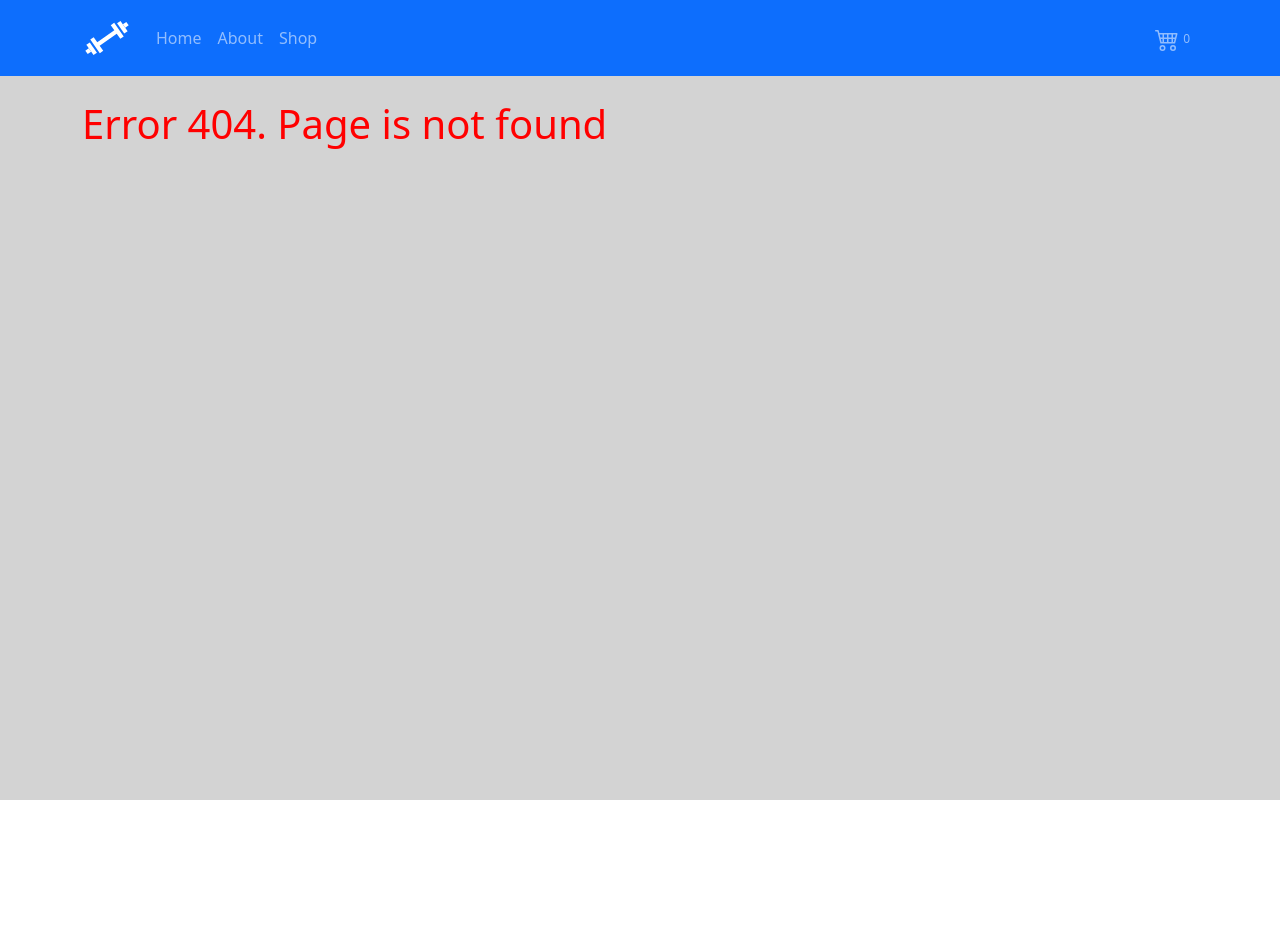
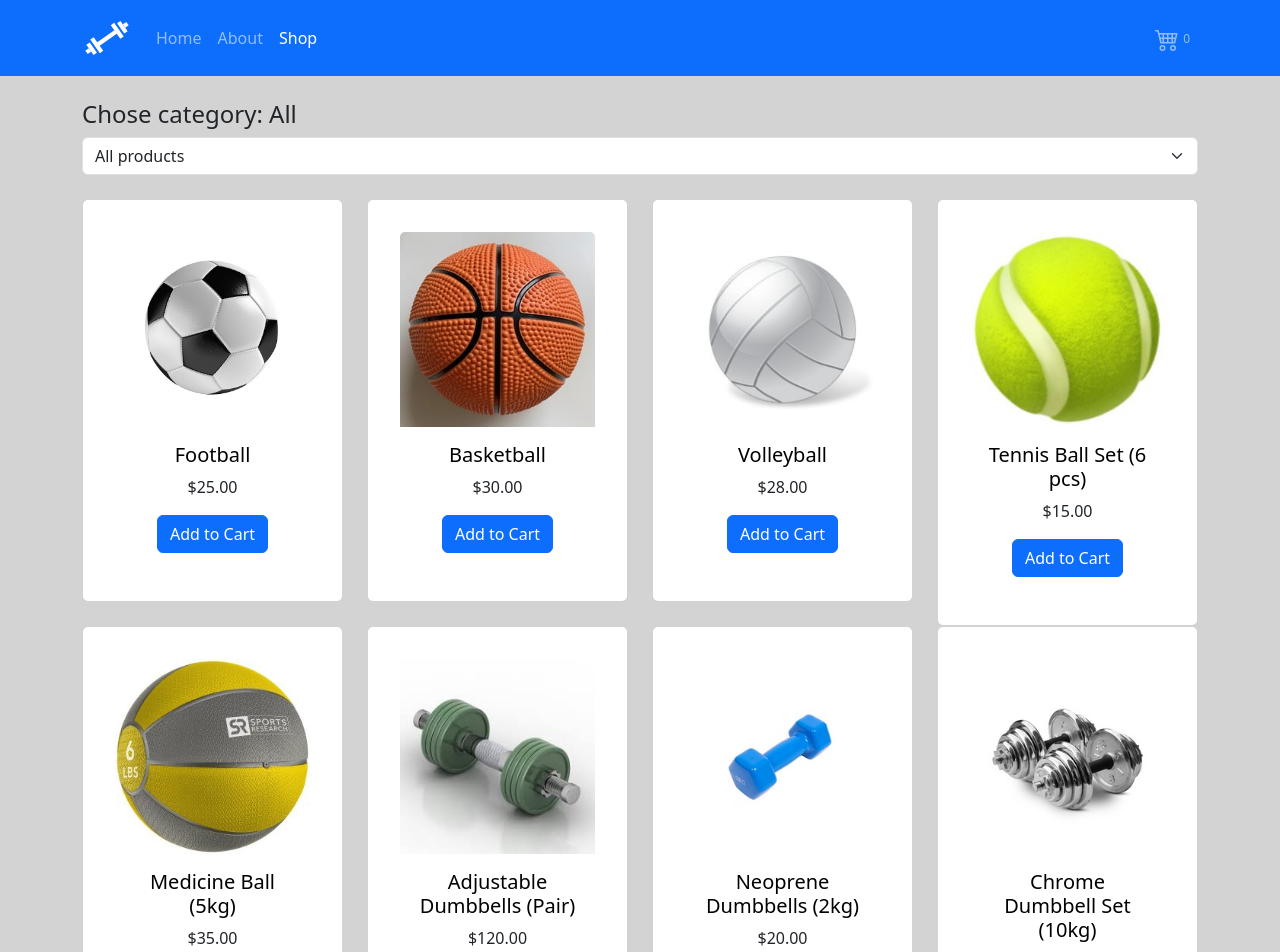
Before and after one commit to DaniilT048/internet-shop, a React (Vite) app: page /internet-shop/products in a window 1280 px wide. Before the commit this address had no page. Shown: the top 952 px of the page. Before the commit the page ends 800 px from the top, so only its background shows below. Built offline with nearby package versions, Linux system fonts and the light colour scheme.

Commit message:
finish build

```diff
--- a/package.json
+++ b/package.json
@@ -3,6 +3,7 @@
   "private": true,
   "version": "0.0.0",
   "type": "module",
+  "homepage": "https://daniilt048.github.io/internet-shop/",
   "scripts": {
     "dev": "vite",
     "build": "tsc -b && vite build",
--- a/src/App.tsx
+++ b/src/App.tsx
@@ -19,7 +19,9 @@ const router = createBrowserRouter ([
       }
     ]
   }
-]);
+],{
+  basename: "/internet-shop",
+});
 
 const App = () =>{
 
--- a/src/components/Item.tsx
+++ b/src/components/Item.tsx
@@ -24,7 +24,7 @@ const Item = () => {
         <Container className="text-center">
             <div className="card bg-info">
                 <div>
-                    <img src={product.image} className="card-img-top" alt={product.description}  style={{width: '300px', }}/>
+                    <img src={`.${product.image}`} className="card-img-top" alt={product.description}  style={{width: '300px', }}/>
                 </div>
                 <div className="card-body">
                     <h5 className="card-title">{product.name}</h5>
--- a/src/data/products.ts
+++ b/src/data/products.ts
@@ -5,7 +5,7 @@ const products: Product[] = [
     {
         id: 1,
         name: "Football",
-        image: "/images/balls/football.jpg",
+        image: "./images/balls/football.jpg",
         price: 25,
         description: "Durable synthetic leather football for training and matches.",
         category: Category.BALLS
@@ -13,7 +13,7 @@ const products: Product[] = [
     {
         id: 2,
         name: "Basketball",
-        image: "/images/balls/basketball.jpg",
+        image: "./images/balls/basketball.jpg",
         price: 30,
         description: "High-grip rubber basketball for indoor and outdoor use.",
         category: Category.BALLS
@@ -21,7 +21,7 @@ const products: Product[] = [
     {
         id: 3,
         name: "Volleyball",
-        image: "/images/balls/volleyball.jpg",
+        image: "./images/balls/volleyball.jpg",
         price: 28,
         description: "Soft-touch volleyball perfect for beach or court games.",
         category: Category.BALLS
@@ -29,7 +29,7 @@ const products: Product[] = [
     {
         id: 4,
         name: "Tennis Ball Set (6 pcs)",
-        image: "/images/balls/tennis-balls.jpg",
+        image: "./images/balls/tennis-balls.jpg",
         price: 15,
         description: "Pack of 6 professional-grade tennis balls.",
         category: Category.BALLS
@@ -37,7 +37,7 @@ const products: Product[] = [
     {
         id: 5,
         name: "Medicine Ball (5kg)",
-        image: "/images/balls/medicine-ball.jpg",
+        image: "./images/balls/medicine-ball.jpg",
         price: 35,
         description: "Perfect for strength training and rehab exercises.",
         category: Category.BALLS
@@ -46,7 +46,7 @@ const products: Product[] = [
     {
         id: 6,
         name: "Adjustable Dumbbells (Pair)",
-        image: "/images/dumbbells/adjustable.jpg",
+        image: "./images/dumbbells/adjustable.jpg",
         price: 120,
         description: "Easily adjustable weight for versatile training at home.",
         category: Category.DUMBBELLS
@@ -54,7 +54,7 @@ const products: Product[] = [
     {
         id: 7,
         name: "Neoprene Dumbbells (2kg)",
-        image: "/images/dumbbells/neoprene.jpg",
+        image: "./images/dumbbells/neoprene.jpg",
         price: 20,
         description: "Soft-grip dumbbells ideal for light training.",
         category: Category.DUMBBELLS
@@ -62,7 +62,7 @@ const products: Product[] = [
     {
         id: 8,
         name: "Chrome Dumbbell Set (10kg)",
-        image: "/images/dumbbells/chrome.jpg",
+        image: "./images/dumbbells/chrome.jpg",
         price: 60,
         description: "Durable chrome-plated dumbbells with grip handle.",
         category: Category.DUMBBELLS
@@ -70,7 +70,7 @@ const products: Product[] = [
     {
         id: 9,
         name: "Vinyl Dumbbells (3kg pair)",
-        image: "/images/dumbbells/vinyl.jpg",
+        image: "./images/dumbbells/vinyl.jpg",
         price: 40,
         description: "Vinyl coated for extra comfort and protection.",
         category: Category.DUMBBELLS
@@ -78,7 +78,7 @@ const products: Product[] = [
     {
         id: 10,
         name: "Hex Dumbbells (8kg)",
-        image: "/images/dumbbells/hex.jpg",
+        image: "./images/dumbbells/hex.jpg",
         price: 50,
         description: "Anti-roll hexagonal shape, great for any workout.",
         category: Category.DUMBBELLS
@@ -88,7 +88,7 @@ const products: Product[] = [
     {
         id: 11,
         name: "Yoga Mat",
-        image: "/images/mats/yoga.jpg",
+        image: "./images/mats/yoga.jpg",
         price: 25,
         description: "Non-slip surface for yoga and stretching routines.",
         category: Category.MATS
@@ -96,7 +96,7 @@ const products: Product[] = [
     {
         id: 12,
         name: "Thick Exercise Mat",
-        image: "/images/mats/thick.jpg",
+        image: "./images/mats/thick.jpg",
         price: 35,
         description: "High-density foam mat for comfort and support.",
         category: Category.MATS
@@ -104,7 +104,7 @@ const products: Product[] = [
     {
         id: 13,
         name: "Folding Gym Mat",
-        image: "/images/mats/folding.jpg",
+        image: "./images/mats/folding.jpg",
         price: 55,
         description: "Perfect for martial arts, gymnastics, and stretching.",
         category: Category.MATS
@@ -112,7 +112,7 @@ const products: Product[] = [
     {
         id: 14,
         name: "Puzzle Mat (4pcs)",
-        image: "/images/mats/puzzle.jpg",
+        image: "./images/mats/puzzle.jpg",
         price: 45,
         description: "Interlocking mat tiles for floor protection.",
         category: Category.MATS
@@ -120,7 +120,7 @@ const products: Product[] = [
     {
         id: 15,
         name: "Eco Cork Yoga Mat",
-        image: "/images/mats/cork.jpg",
+        image: "./images/mats/cork.jpg",
         price: 40,
         description: "Eco-friendly cork mat for better grip and balance.",
         category: Category.MATS
@@ -129,7 +129,7 @@ const products: Product[] = [
     {
         id: 16,
         name: "Resistance Bands Set",
-        image: "/images/accessories/bands.jpg",
+        image: "./images/accessories/bands.jpg",
         price: 30,
         description: "Includes multiple resistance levels for any workout.",
         category: Category.ACCESSORIES
@@ -137,7 +137,7 @@ const products: Product[] = [
     {
         id: 17,
         name: "Skipping Rope",
-        image: "/images/accessories/rope.jpg",
+        image: "./images/accessories/rope.jpg",
         price: 12,
         description: "Adjustable speed rope for cardio and endurance.",
         category: Category.ACCESSORIES
@@ -145,7 +145,7 @@ const products: Product[] = [
     {
         id: 18,
         name: "Fitness Gloves",
-        image: "/images/accessories/gloves.jpg",
+        image: "./images/accessories/gloves.jpg",
         price: 18,
         description: "Padded palm gloves for a secure gym grip.",
         category: Category.ACCESSORIES
@@ -153,7 +153,7 @@ const products: Product[] = [
     {
         id: 19,
         name: "Water Bottle (750ml)",
-        image: "/images/accessories/bottle.jpg",
+        image: "./images/accessories/bottle.jpg",
         price: 10,
         description: "Leak-proof BPA-free bottle for your hydration needs.",
         category: Category.ACCESSORIES
@@ -161,7 +161,7 @@ const products: Product[] = [
     {
         id: 20,
         name: "Workout Towel",
-        image: "/images/accessories/towel.jpg",
+        image: "./images/accessories/towel.jpg",
         price: 8,
         description: "Lightweight and absorbent microfiber gym towel.",
         category: Category.ACCESSORIES
--- a/vite.config.ts
+++ b/vite.config.ts
@@ -4,5 +4,5 @@ import react from '@vitejs/plugin-react'
 // https://vite.dev/config/
 export default defineConfig({
   plugins: [react()],
-  base: "/"
+  base: "/internet-shop/",
 })
```
